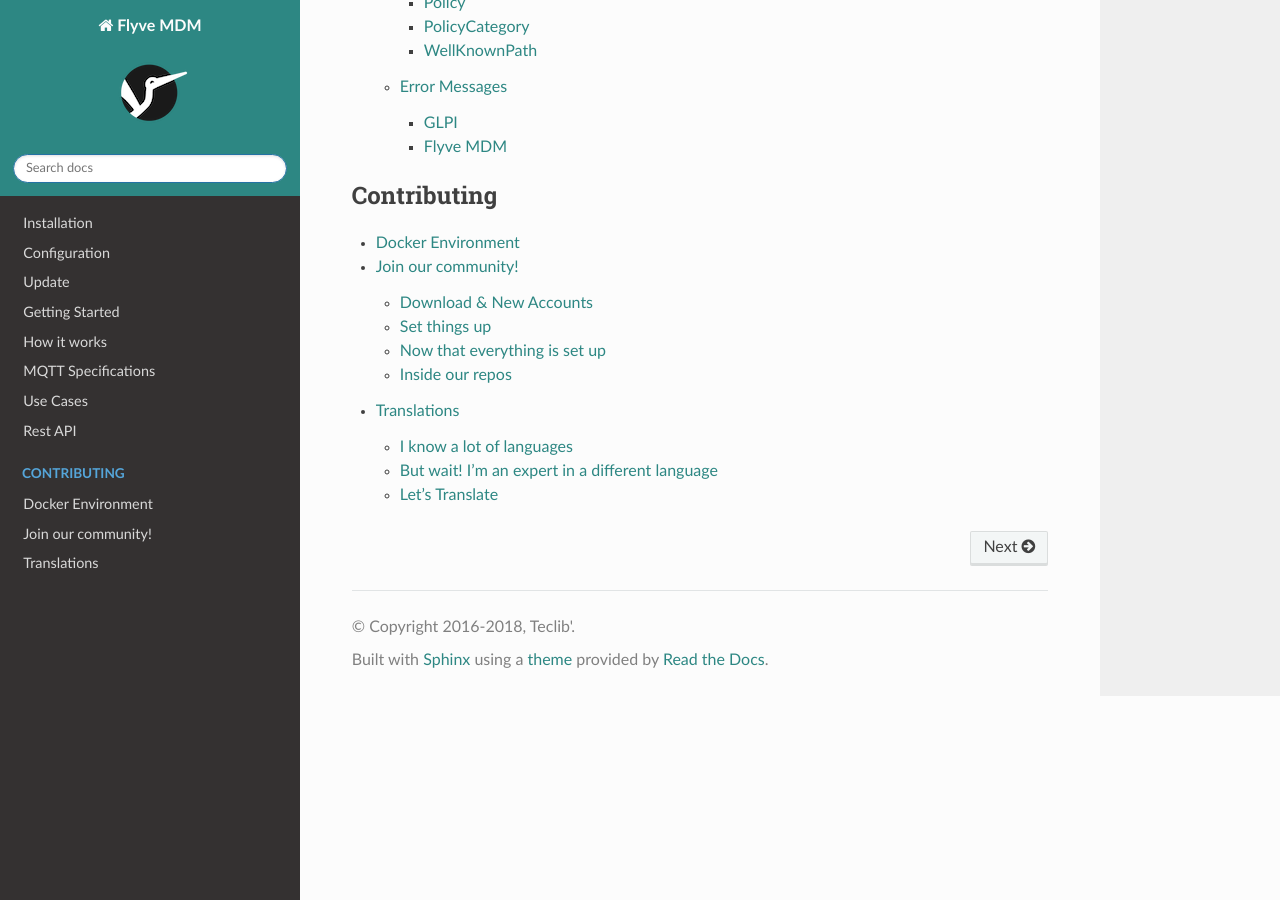
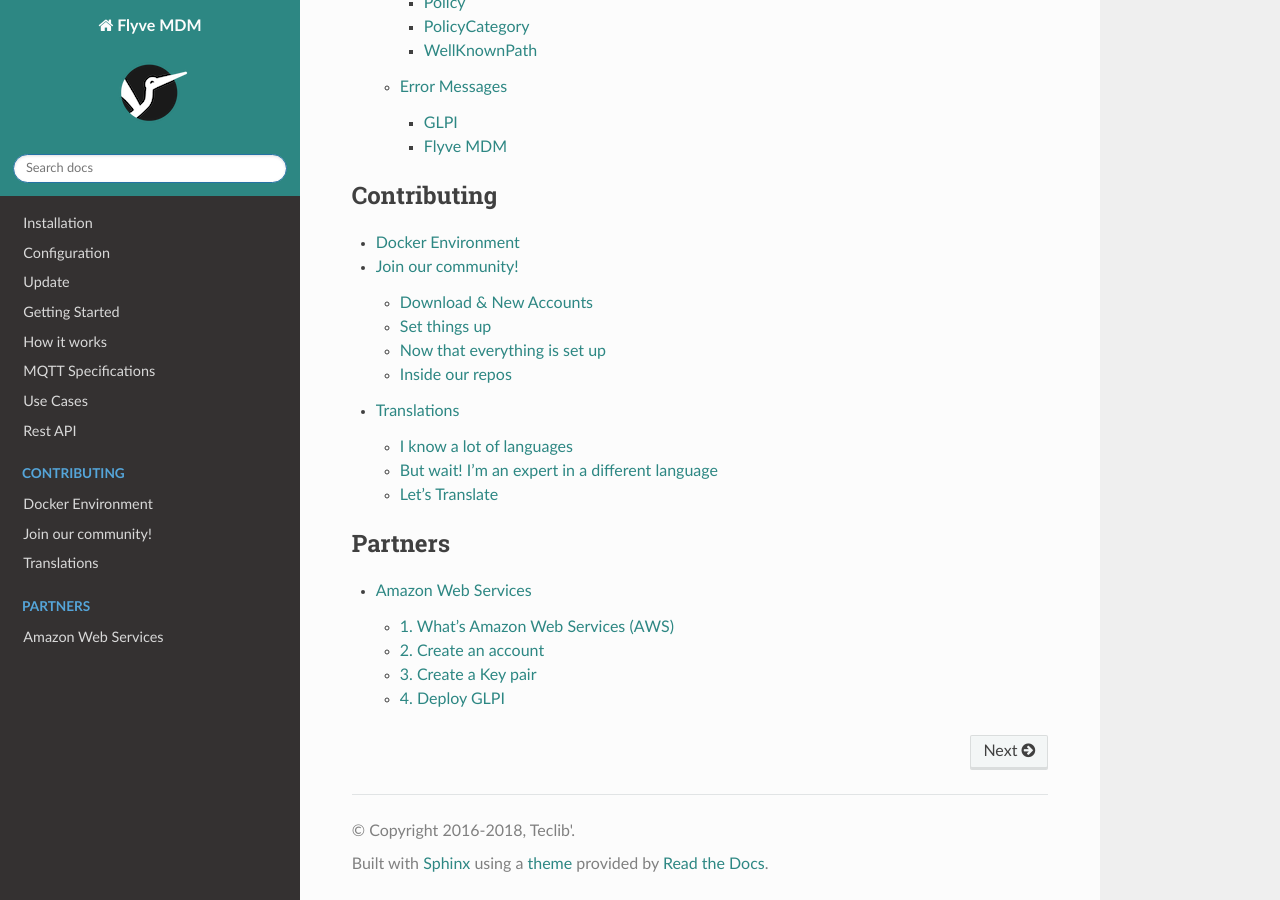
Before and after one commit to flyve-mdm/doc, a Sphinx documentation site: the page built from source/index.rst, in a window 1280 px wide and 900 px high, scrolled down 2696 px. Built offline with Sphinx 7.4.7 and the Read the Docs theme 2.0.0, drawn with Linux system fonts in a browser that asks for light colours; some of the changed lines change nothing that is shown.

Commit message:
docs(partners): add aws information
Signed-off-by: Naylin Medina <nmedina@teclib.com>

```diff
--- a/source/index.rst
+++ b/source/index.rst
@@ -31,3 +31,9 @@
    contribute/docker
    contribute/workflow
    contribute/translations
+
+.. toctree::
+   :maxdepth: 2
+   :caption: Partners
+
+   partners/aws
--- /dev/null
+++ b/source/partners/aws.rst
@@ -0,0 +1,81 @@
+Amazon Web Services
+===================
+
+- Introduction
+- How to create an account
+- Contribute documentation (Francois request)
+
+1. What's Amazon Web Services (AWS)
+-----------------------------------
+
+2. Create an account
+--------------------
+
+1. Go to `Amazon Web Services <https://aws.amazon.com/>`_.
+2. Click on create account, it will redirect you to another page, where if you already have an AWS account can login, otherwise click on create a new account.
+3. Fill your information
+
+  3.1 Email, password
+
+    .. image:: images/create-aws-account.png
+       :alt: Contact Information
+
+  3.2 Contact information
+
+    .. image:: images/contact-information.png
+       :alt: Contact Information
+
+  3.3 Payment information
+
+    .. image:: images/payment-information.png
+       :alt: Payment Information
+
+
+  .. note::
+     If you create an account for the first time, you'll have 12 months of Free Tier Access. No
+     charges will be made to your credit or debit cards as long as you don't pass
+     the limits of the `AWS free tier <https://aws.amazon.com/free/>`_.
+
+4. Account verification, you'll receive a phone call asking you to introduce a code through your phone's keypad.
+5. Choose a support plan. For more information, see the `Compare AWS Plan Support <https://aws.amazon.com/premiumsupport/compare-plans/>`_.
+6. Once your account has been activated you'll receive a confirmation email, after this you'll have full access to the Amazon Web Services.
+
+3. Create a Key pair
+--------------------
+
+To access and launch EC2 instances, you'll need a SSH key. Save it in a safe place!
+
+1. Sign in to your AWS account, go to `Amazon Web Services <https://aws.amazon.com/>`_
+2. After signing in, you'll be redirected to your `AWS console <https://docs.aws.amazon.com/awsconsolehelpdocs/latest/gsg/getting-started.html>`_.
+3. Display all services and select the EC2 service.
+4. Under Network & Security, select Key pairs
+5. Click on Create Key Pair
+6. You'll be prompted for a name
+7. A public and private key will be generated, download the private key, remember to save it in a safe place.
+
+4. Deploy GLPI
+--------------
+
+1. Sign in to your AWS Marketplace account (the same credentials of your AWS account), go to `AWS Marketplace <https://aws.amazon.com/marketplace/>`_
+2. Search GLPI Network, provided by Teclib', there you'll be able to view the product overview, pricing, usage, support and reviews.
+3. Click on Continue to Subscribe.
+
+    .. image:: images/GLPI-network-basic.png
+       :alt: Continue to subscribe
+
+4. You'll be able to review and accept the Terms and conditions along with the pricing information.
+5. After accepting the Terms and subscribing, click on Continue to configuration.
+6. \*Here may go the configuration of the instance with the SSH key pair, and the username.
+7. After your GLPI instance has been launched on the server, it'll have a public DNS. Retrieve the public DNS.
+8. Connect through SSH, for this you'll need the username and the public DNS:
+
+.. code::
+
+   ssh username@ec2-XXX-XX-XXX-X.compute-1.amazonaws.com
+
+Type yes when it ask you to continue connecting.
+
+9. Use the following command to retrieve the login credentials.
+
+    .. image:: images/ssh-login.png
+       :alt: SSH login
```
Also changed, not shown: source/partners/images/GLPI-network-basic.png (added), source/partners/images/GLPI-terms-pricing.png (added), source/partners/images/accept-terms.png (added), source/partners/images/contact-information.png (added), source/partners/images/create-aws-account.png (added), source/partners/images/payment-information.png (added), source/partners/images/ssh-login.png (added).
